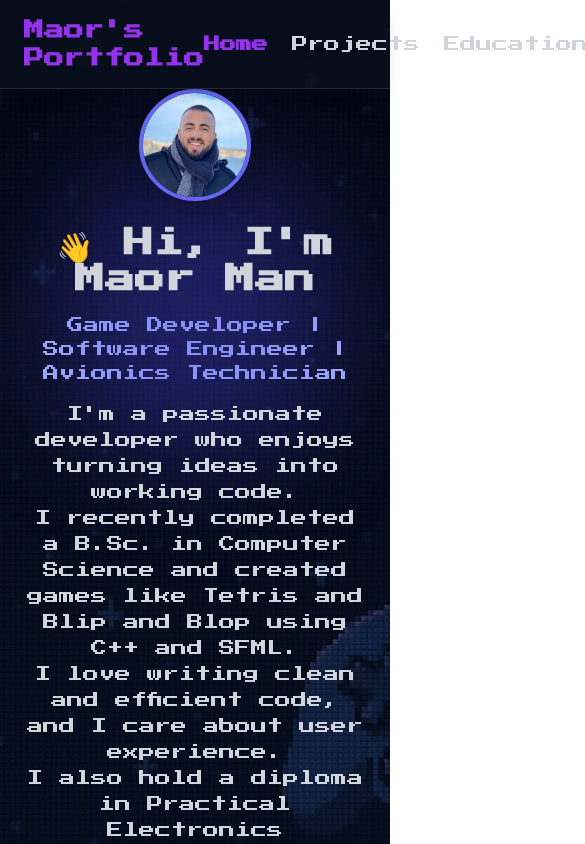
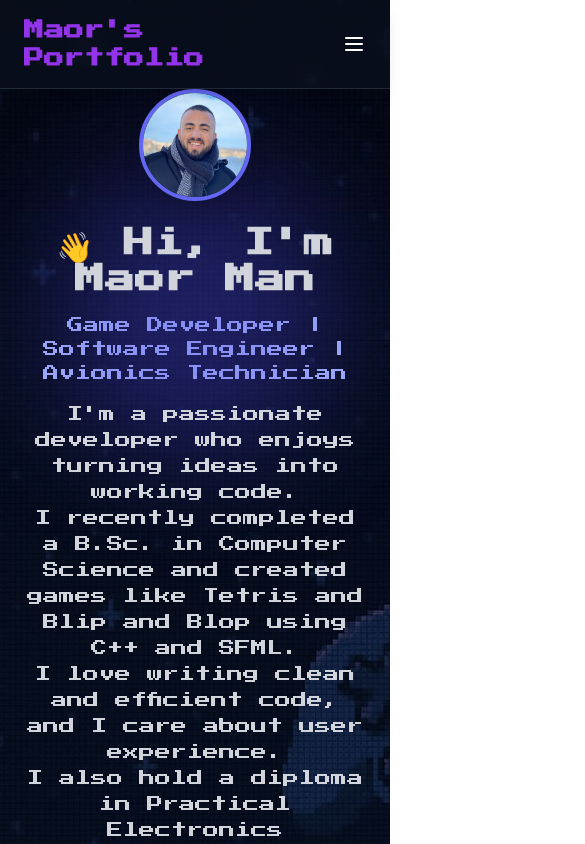
Before and after one commit to MaorMan1/my-portfolio, a React (Vite) app in the folder frontend/: page / in a window 390 px wide. Shown: the top 844 px of the page, 585 px wide, since content can reach past the window. Built offline with nearby package versions, Linux system fonts and the light colour scheme.

Commit message:
responsive changes

```diff
--- a/frontend/src/App.tsx
+++ b/frontend/src/App.tsx
@@ -1,4 +1,5 @@
 import { Routes, Route, Link, useLocation } from 'react-router-dom'
+import { useState, useEffect } from 'react'
 import Home from './pages/Home'
 import Projects from './pages/Projects'
 import Education from './pages/Education'
@@ -7,60 +8,88 @@ import Play from './pages/Play'
 
 function App() {
   const location = useLocation()
-  const currentPath = location.pathname // RealTime update
+  const [menuOpen, setMenuOpen] = useState(false)
 
+  const currentPath = location.pathname
   const isActive = (path: string) =>
     currentPath === path || currentPath.startsWith(path + '/')
 
+  useEffect(() => {
+    // Auto-close menu on navigation
+    setMenuOpen(false)
+  }, [location])
+
   return (
     <div className="font-pixel min-h-screen bg-main-bg bg-cover bg-center bg-no-repeat text-white">
-      <nav className="sticky top-0 z-50 bg-gray-900 px-6 py-4 shadow-lg border-b border-gray-800 backdrop-blur-md bg-opacity-40">
-        <div className="max-w-7xl mx-auto flex justify-between items-center">
+      <nav className="sticky top-0 z-50 bg-gray-900 bg-opacity-40 backdrop-blur-md border-b border-gray-800 shadow-lg">
+        <div className="max-w-7xl mx-auto px-6 py-4 flex items-center justify-between">
           <div className="text-xl font-bold text-purple-600">Maor's Portfolio</div>
 
-          <div className="flex gap-6">
+          {/* Desktop Menu */}
+          <div className="hidden md:flex gap-6">
+            {[
+              { to: '/', label: 'Home' },
+              { to: '/projects', label: 'Projects' },
+              { to: '/education', label: 'Education' },
+              { to: '/experience', label: 'Experience' },
+              { to: '/play', label: 'Play' },
+            ].map((link) => (
               <Link
-              to="/"
+                key={link.to}
+                to={link.to}
                 className={`hover:text-purple-600 transition-colors ${
-                isActive('/') && currentPath === '/' ? 'text-purple-600 font-semibold' : 'text-gray-300'
+                  isActive(link.to)
+                    ? 'text-purple-600 font-semibold'
+                    : 'text-gray-300'
                 }`}
               >
-              Home
+                {link.label}
               </Link>
+            ))}
+          </div>
+
+          {/* Mobile Toggle Button */}
+          <button
+            className="md:hidden text-white focus:outline-none"
+            onClick={() => setMenuOpen((prev) => !prev)}
+          >
+            <svg className="w-6 h-6" fill="none" stroke="currentColor" strokeWidth="2"
+              viewBox="0 0 24 24">
+              <path
+                strokeLinecap="round"
+                strokeLinejoin="round"
+                d={menuOpen
+                  ? 'M6 18L18 6M6 6l12 12' // X icon
+                  : 'M4 6h16M4 12h16M4 18h16'} // Hamburger icon
+              />
+            </svg>
+          </button>
+        </div>
+
+        {/* Mobile Menu */}
+        {menuOpen && (
+          <div className="md:hidden px-6 pb-4 space-y-2">
+            {[
+              { to: '/', label: 'Home' },
+              { to: '/projects', label: 'Projects' },
+              { to: '/education', label: 'Education' },
+              { to: '/experience', label: 'Experience' },
+              { to: '/play', label: 'Play' },
+            ].map((link) => (
               <Link
-              to="/projects"
-              className={`hover:text-purple-600 transition-colors ${
-                isActive('/projects') ? 'text-purple-600 font-semibold' : 'text-gray-300'
+                key={link.to}
+                to={link.to}
+                className={`block hover:text-purple-400 transition-colors ${
+                  isActive(link.to)
+                    ? 'text-purple-400 font-semibold'
+                    : 'text-gray-300'
                 }`}
               >
-              Projects
+                {link.label}
               </Link>
-            <Link
-              to="/education"
-              className={`hover:text-purple-600 transition-colors ${
-                isActive('/education') ? 'text-purple-600 font-semibold' : 'text-gray-300'
-              }`}
-            >
-              Education
-            </Link>
-            <Link
-              to="/experience"
-              className={`hover:text-purple-600 transition-colors ${
-                isActive('/experience') ? 'text-purple-600 font-semibold' : 'text-gray-300'
-              }`}
-            >
-              Experience
-            </Link>
-            <Link
-              to="/play"
-              className={`hover:text-purple-600 transition-colors ${
-                isActive('/play') ? 'text-purple-600 font-semibold' : 'text-gray-300'
-              }`}
-            >
-              Play
-            </Link>
+            ))}
           </div>
-        </div>
+        )}
       </nav>
 
       <Routes>
```
Lines whose indentation alone changed are shown as unchanged.
